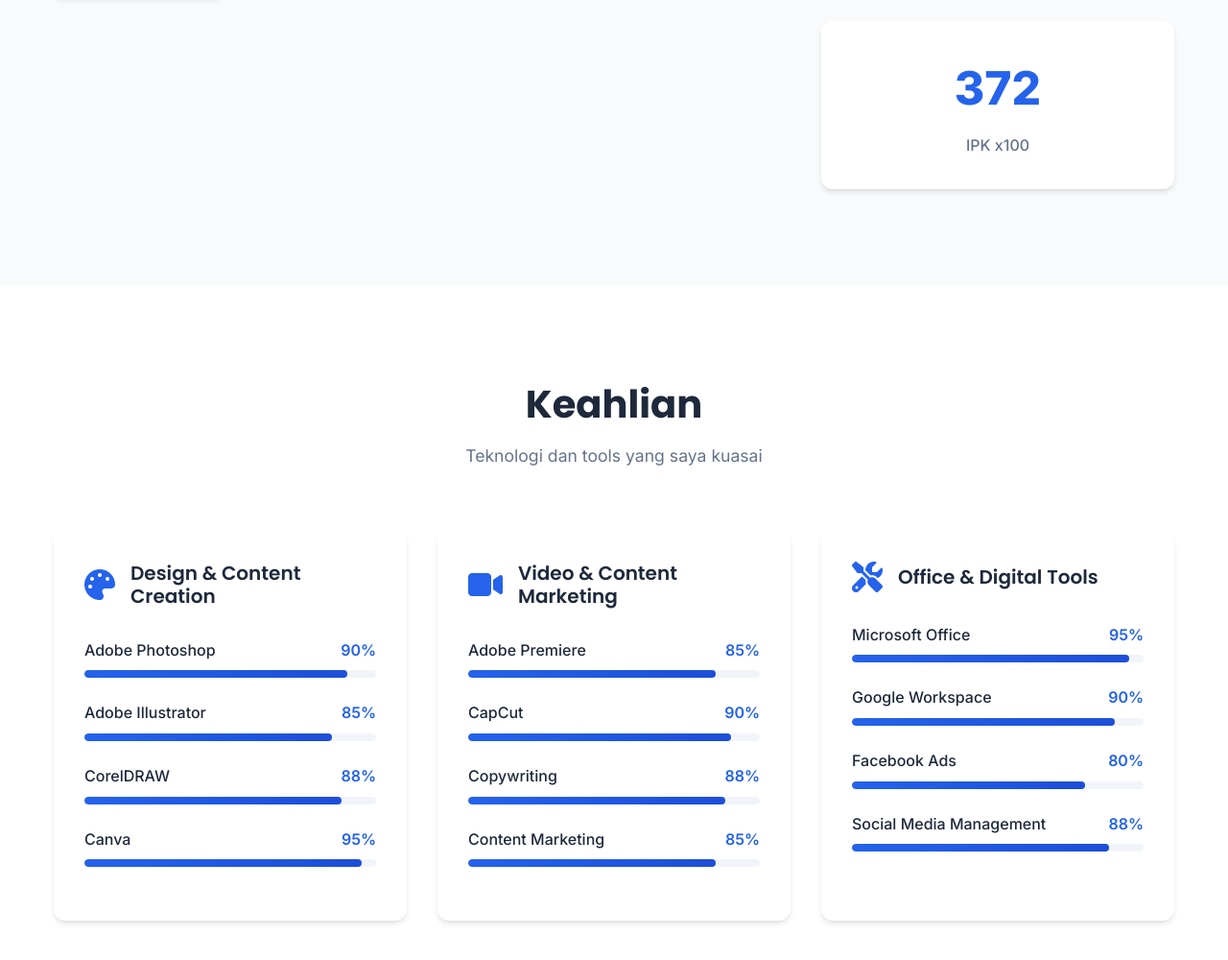
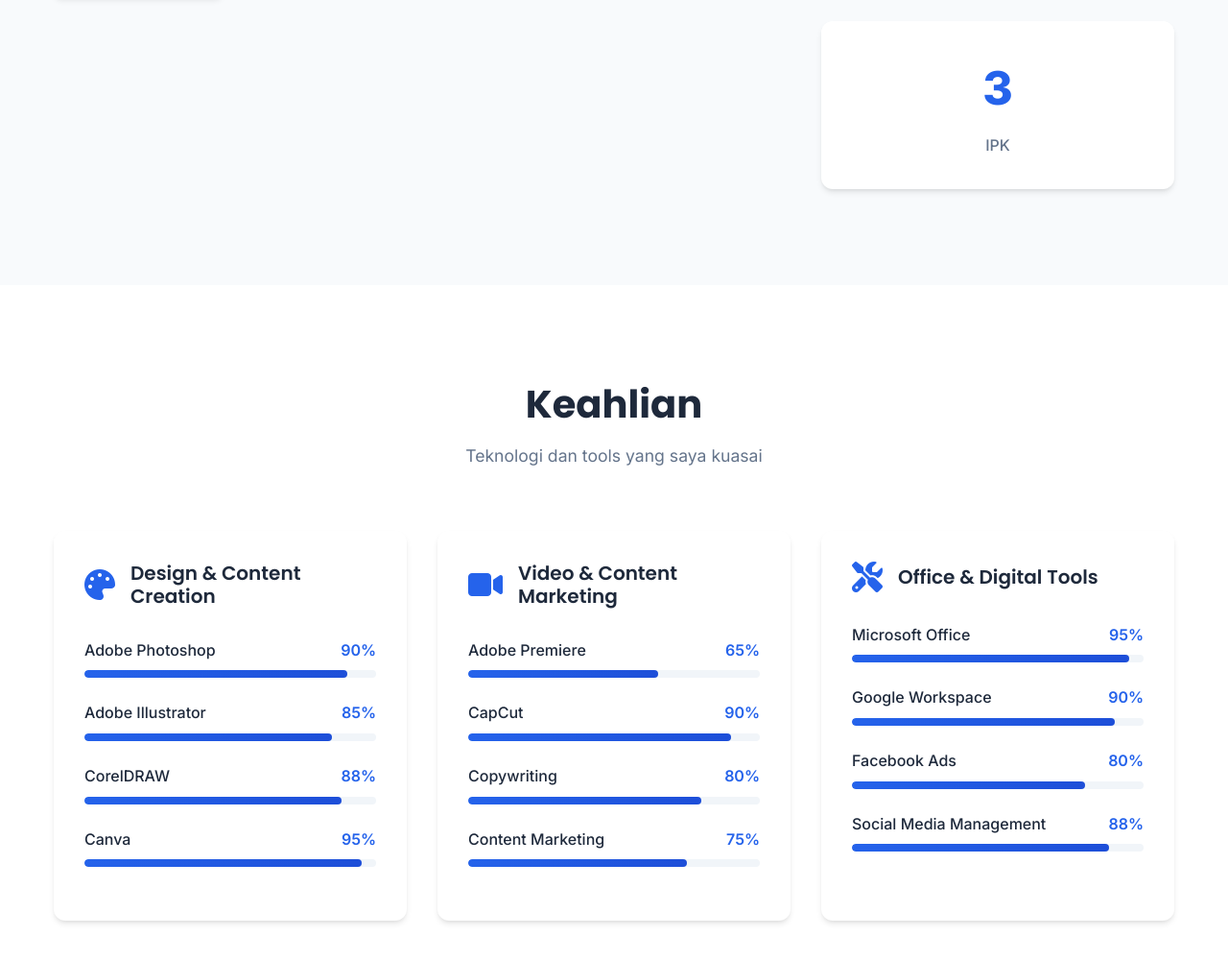
Before and after one commit to Perdana25/portfolio-website, a plain HTML site: page index.html in a window 1280 px wide. Shown: the part 1693-2693 px from the top of the page at 96% size. Drawn offline with nearby package versions, Linux system fonts and the light colour scheme.

Commit message:
Update index.html

```diff
--- a/index.html
+++ b/index.html
@@ -157,8 +157,8 @@
                         <div class="stat-label">Posisi Organisasi</div>
                     </div>
                     <div class="stat-item">
-                        <div class="stat-number" data-count="372">0</div>
-                        <div class="stat-label">IPK x100</div>
+                        <div class="stat-number" data-count="3.72">0</div>
+                        <div class="stat-label">IPK</div>
                     </div>
                 </div>
             </div>
@@ -228,10 +228,10 @@
                             <div class="skill-item">
                                 <div class="skill-info">
                                     <span class="skill-name">Adobe Premiere</span>
-                                    <span class="skill-percentage">85%</span>
+                                    <span class="skill-percentage">65%</span>
                                 </div>
                                 <div class="skill-bar">
-                                    <div class="skill-progress" data-width="85%"></div>
+                                    <div class="skill-progress" data-width="65%"></div>
                                 </div>
                             </div>
                             <div class="skill-item">
@@ -246,19 +246,19 @@
                             <div class="skill-item">
                                 <div class="skill-info">
                                     <span class="skill-name">Copywriting</span>
-                                    <span class="skill-percentage">88%</span>
+                                    <span class="skill-percentage">80%</span>
                                 </div>
                                 <div class="skill-bar">
-                                    <div class="skill-progress" data-width="88%"></div>
+                                    <div class="skill-progress" data-width="80%"></div>
                                 </div>
                             </div>
                             <div class="skill-item">
                                 <div class="skill-info">
                                     <span class="skill-name">Content Marketing</span>
-                                    <span class="skill-percentage">85%</span>
+                                    <span class="skill-percentage">75%</span>
                                 </div>
                                 <div class="skill-bar">
-                                    <div class="skill-progress" data-width="85%"></div>
+                                    <div class="skill-progress" data-width="75%"></div>
                                 </div>
                             </div>
                         </div>
@@ -549,10 +549,10 @@
                         <a href="https://bit.ly/PortofolioAnugrahPerdana" class="social-link" title="Portfolio" target="_blank">
                             <i class="fas fa-folder"></i>
                         </a>
-                        <a href="#" class="social-link" title="Instagram">
+                        <a href="https://www.instagram.com/dana.perdana/" class="social-link" title="Instagram">
                             <i class="fab fa-instagram"></i>
                         </a>
-                        <a href="#" class="social-link" title="Twitter">
+                        <a href="https://x.com/M_A_Perdana" class="social-link" title="Twitter">
                             <i class="fab fa-twitter"></i>
                         </a>
                     </div>
```
